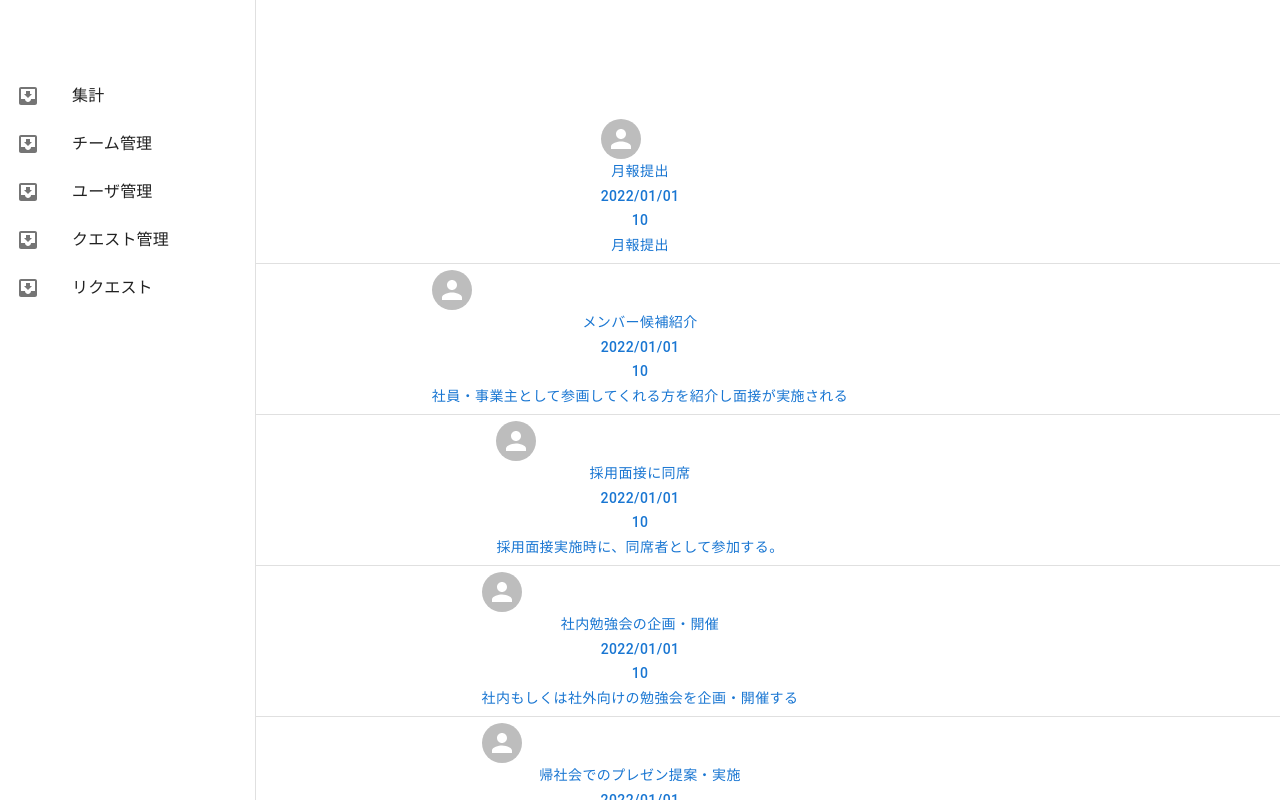
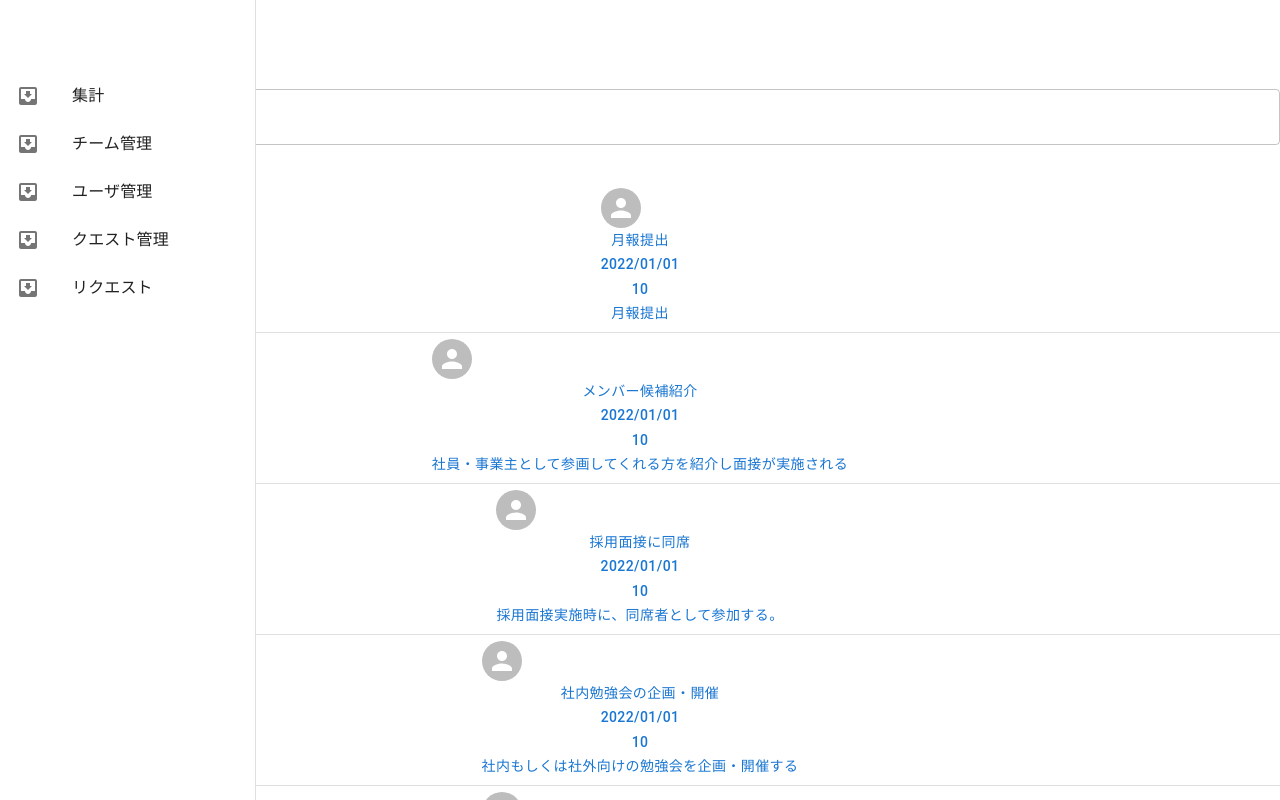
Before and after one commit to hito-kotaro/dcq-didactic-morpheus, a React (Create React App) app: page /home in a window 1280 px wide. Both pictures are taken after a click on the item "クエスト管理". Shown: the top 800 px of the page. Built offline with nearby package versions, Linux system fonts and the light colour scheme.

Commit message:
クエスト検索機能作成

```diff
--- /dev/null
+++ b/src/components/mol/QuestListTool/QuestListTool.tsx
@@ -0,0 +1,30 @@
+import React, { VFC } from 'react';
+import { TextField, Button } from '@mui/material';
+import { inputHandlerType } from '../../../types/inputHandlerType';
+
+type Props = {
+  handler: inputHandlerType;
+};
+
+const QuestListTool: VFC<Props> = (props) => {
+  const { handler } = props;
+  return (
+    <div className="flex">
+      <div className="w-4/6">
+        <TextField
+          fullWidth
+          type="text"
+          label="クエストタイトルで検索"
+          variant="outlined"
+          onChange={handler.onChange}
+          value={handler.value}
+        />
+      </div>
+      <div className="ml-auto pt-2 text-right">
+        <Button variant="contained">新規作成</Button>
+      </div>
+    </div>
+  );
+};
+
+export default QuestListTool;
--- a/src/components/org/QuestManagement/QuestManagement.tsx
+++ b/src/components/org/QuestManagement/QuestManagement.tsx
@@ -1,19 +1,53 @@
-import React from 'react';
+import React, { useEffect } from 'react';
 import SplitTemplate from '../../templates/SplitTemplate';
 import QuestList from './QuestList';
 import { quests } from '../../../testData/QuestData';
 import useQuestManagement from './useQuestManagement';
 import QuestDetail from './QuestDetail';
+import useChangeComponent from '../../../hooks/ChangeComponent/useChangeComponent';
+import { questDataType } from '../../../types/data/questDataType';
+import { users } from '../../../testData/UserData';
+import { userDataType } from '../../../types/data/userDataType';
+import QuestListTool from '../../mol/QuestListTool/QuestListTool';
 
 const QuestManagement = () => {
-  const { quest, owner, onClickQuestItem } = useQuestManagement();
+  const {
+    quest,
+    filterdQuests,
+    owner,
+    questSearchHandler,
+    onClickQuestItem,
+    filteringQuest,
+  } = useQuestManagement();
+  const mainContents = useChangeComponent();
+
+  const wrapOnClickQuestItem = (q: questDataType) => {
+    onClickQuestItem(q);
+    const o: userDataType[] = users.filter(
+      (u: userDataType) => u.id === q.owner_id,
+    );
+    mainContents.chComponent(<QuestDetail quest={q} owner={o[0]} />);
+  };
+
+  useEffect(() => {
+    filteringQuest(quests);
+  }, [questSearchHandler.value]);
+
   return (
     <SplitTemplate
       menuHeader={<div>MenuHeader</div>}
-      menuTool={<div>MenuTool</div>}
-      menuContents={<QuestList quests={quests} onClick={onClickQuestItem} />}
+      menuTool={<QuestListTool handler={questSearchHandler} />}
+      menuContents={
+        <QuestList quests={filterdQuests} onClick={wrapOnClickQuestItem} />
+      }
       mainHeader={<div>mainHeader</div>}
-      mainContents={<QuestDetail quest={quest} owner={owner} />}
+      mainContents={
+        mainContents.component ?? (
+          <div className="text-text text-lg font-semibold text-center border-b-1">
+            クエストを選択してください
+          </div>
+        )
+      }
     />
   );
 };
--- a/src/components/org/QuestManagement/useQuestManagement.ts
+++ b/src/components/org/QuestManagement/useQuestManagement.ts
@@ -2,8 +2,11 @@ import { useState } from 'react';
 import { questDataType } from '../../../types/data/questDataType';
 import { users } from '../../../testData/UserData';
 import { userDataType } from '../../../types/data/userDataType';
+import useInputForm from '../../../hooks/InputForm/useInputForm';
 
 const useQuestManagement = () => {
+  const questSearchHandler = useInputForm();
+  const [filterdQuests, setFilterdQuests] = useState<questDataType[]>([]);
   const [owner, setOwner] = useState<userDataType>({
     id: 0,
     name: '',
@@ -32,7 +35,22 @@ const useQuestManagement = () => {
     });
     setOwner(user[0]);
   };
-  return { quest, owner, onClickQuestItem };
+
+  const filteringQuest = (data: questDataType[]) => {
+    setFilterdQuests(
+      data.filter(
+        (q: questDataType) => q.title.indexOf(questSearchHandler.value) !== -1,
+      ),
+    );
+  };
+  return {
+    quest,
+    filterdQuests,
+    owner,
+    questSearchHandler,
+    onClickQuestItem,
+    filteringQuest,
+  };
 };
 
 export default useQuestManagement;
```
